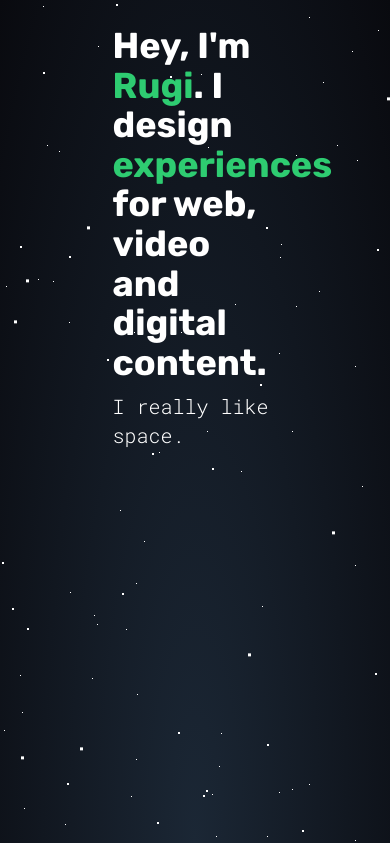
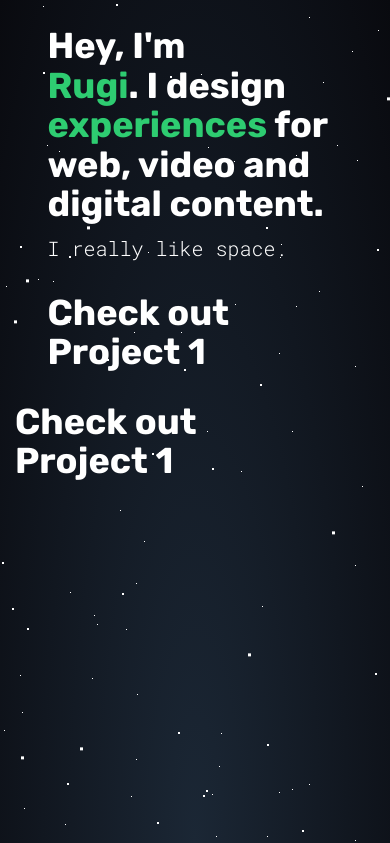
Before and after one commit to danielscake/personalsite.github.io, a plain HTML site: page index.html in a window 390 px wide. Shown: the top 843 px of the page. Drawn offline with Linux system fonts and the light colour scheme.

Commit message:
added project seperators

```diff
--- a/index.html
+++ b/index.html
@@ -24,14 +24,28 @@
     <div id='stars3'></div>
     <div class="container-fluid">
         <div class="row">
-                       <div class="col-xs-3 col-sm-3 col-md-3 col-lg-3">
+                       <div class="col-xs-1 col-sm-1 col-md-3 col-lg-3">
             </div>
-            <div class="col-xs-6 col-sm-6 col-md-6 col-lg-6">
-                <h1> Hey, I'm <span class="greentext">Rugi</span>. I design <span class="greentext">experiences</span> for web, video and digital content.</h1>
+            <div class="col-xs-10 col-sm-10 col-md-6 col-lg-6">
+                <h1> Hey, I'm <br><span class="greentext">Rugi</span>. I design <span class="greentext">experiences</span> for web, video and digital content.</h1>
                 <p> I really like space.</p>
+
             </div>
-                        <div class="col-xs-3 col-sm-3 col-md-3 col-lg-3">
+                        <div class="col-xs-1 col-sm-1 col-md-3 col-lg-3">
             </div>
+        </div>
+        <div class="row">
+            <div class="col-xs-1 col-sm-1 col-md-3 col-lg-3"></div>
+
+            <div class="col-xs-10 col-sm-10 col-md-3 col-lg-3">
+                <h1>Check out Project 1</h1>
+            </div>
+
+            <div class="col-xs-10 col-sm-10 col-md-3 col-lg-3">
+                <h1>Check out Project 1</h1>
+            </div>
+
+            <div class="col-xs-1 col-sm-1 col-md-3 col-lg-3"></div>
         </div>
     </div>
 <script src="js/jquery-3.2.1.min.js"></script>
```
